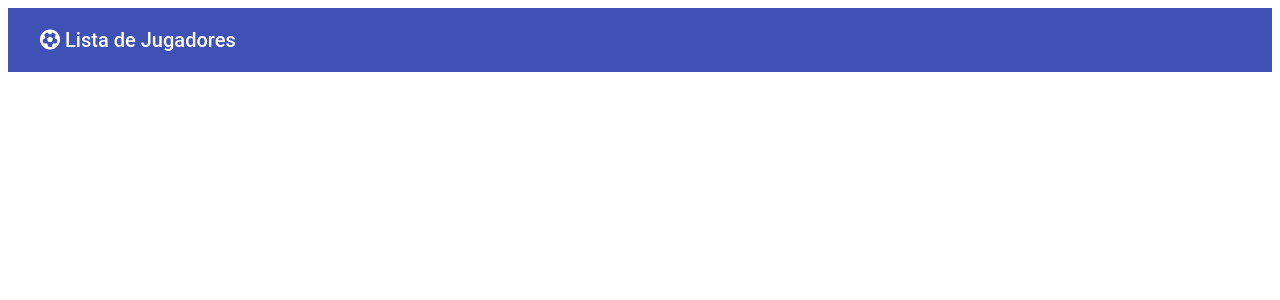
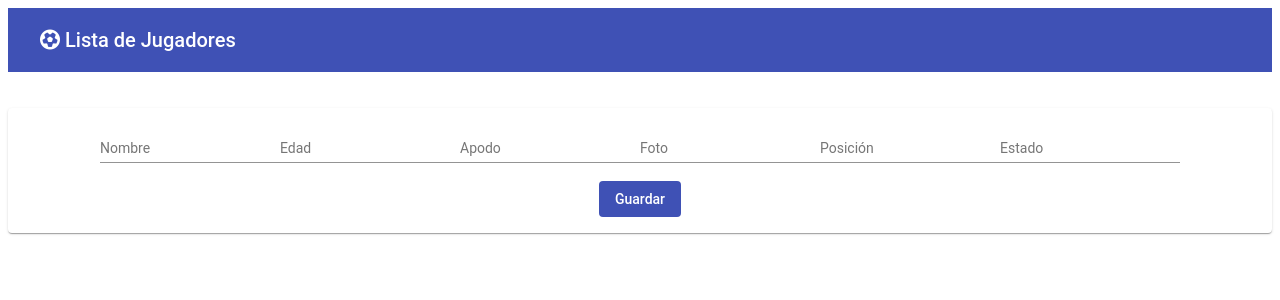
Before and after one commit to JuanGaleano14/Corte2-PRG6, an Angular app: page /editar in a window 1280 px wide. Before the commit this address led to /. Shown: the top 300 px of the page. Built offline with nearby package versions, Linux system fonts and the light colour scheme; no server answers.

Commit message:
Edición de registros
Pendiente hacer que el formulario de actualización desaparezca después de finalizar.

```diff
--- a/src/app/_services/personas.service.ts
+++ b/src/app/_services/personas.service.ts
@@ -6,7 +6,7 @@ import { Personas } from './../interfaces/personas.interface';
   providedIn: 'root'
 })
 export class PersonasService {
-
+  id: string;
   constructor(private http: HttpClient) { }
 
   obtenerPersonas(){
@@ -14,7 +14,7 @@ export class PersonasService {
 
   }
 
-  guardarPersonas(nombre: string, edad: string, apodo: string, imagen: string, posicion: string, estado: string){
+  guardarPersonas(nombre: string, edad: string, apodo: string, imagen: string, posicion: string, estado: string) {
 
     return this.http.get('https://localhost/angulardb/guardar.php?nombre=' + nombre +
      '&edad=' + edad + '&apodo=' + apodo + '&foto=' + imagen + '&posicion=' + posicion + '&estado='
@@ -28,4 +28,18 @@ export class PersonasService {
 
   }
 
+  setId(id: string) {
+    this.id = id;
+  }
+
+  getId(id: string) {
+    return this.id;
+  }
+
+  editarPersonas(nombre: string, edad: string, apodo: string, imagen: string, posicion: string, estado: string) {
+    return this.http.get('https://localhost/angulardb/editar.php?nombre=' + nombre +
+    '&edad=' + edad + '&apodo=' + apodo + '&foto=' + imagen + '&posicion=' + posicion + '&estado='
+     + estado + '&id=' + this.id);
+  }
+
 }
--- a/src/app/app-routing.module.ts
+++ b/src/app/app-routing.module.ts
@@ -2,11 +2,13 @@ import { NgModule } from '@angular/core';
 import { Routes, RouterModule } from '@angular/router';
 
 import { TablaComponent } from './components/tabla/tabla.component';
+import { EditComponent } from './edit/edit.component';
 
 
 const routes: Routes = [
   {path: '',   redirectTo: '/infoPersonas', pathMatch: 'full'},
-  { path: 'infoPersonas', component: TablaComponent}
+  { path: 'infoPersonas', component: TablaComponent},
+  { path: 'editar', component: EditComponent}
 ];
 
 @NgModule({
--- a/src/app/app.module.ts
+++ b/src/app/app.module.ts
@@ -51,11 +51,13 @@ import {MatToolbarModule} from '@angular/material/toolbar';
 import {MatTooltipModule} from '@angular/material/tooltip';
 import {MatTreeModule} from '@angular/material/tree';
 import {ReactiveFormsModule} from '@angular/forms';
+import { EditComponent } from './edit/edit.component';
 
 @NgModule({
   declarations: [
     AppComponent,
-    TablaComponent
+    TablaComponent,
+    EditComponent
   ],
   imports: [
     BrowserModule,
--- a/src/app/components/tabla/tabla.component.html
+++ b/src/app/components/tabla/tabla.component.html
@@ -46,13 +46,17 @@
         <b>Edad:</b> {{j.edad}}<br>
       </mat-card-content>
       <mat-card-actions aling="end">
-         <button mat-button color="primary">Editar</button>
+         <button mat-button color="primary" routerLink="/editar" (click)=editar(j.id)>Editar</button>
          <button mat-button color="primary" (click)=eliminar(j.id)>Eliminar</button>
         </mat-card-actions>
     </mat-card>
   </mat-grid-tile>
 </mat-grid-list>
 
+<div>
+  <router-outlet></router-outlet>
+</div>
+
 <ng-template #noData>
   <div class="mat-elevation-z8 noData"><h2>No hay registros.</h2></div>
 </ng-template>
--- a/src/app/components/tabla/tabla.component.ts
+++ b/src/app/components/tabla/tabla.component.ts
@@ -49,7 +49,7 @@ export class TablaComponent implements OnInit {
     this.ngOnInit();
   }
 
-  eliminar(id:string){
+  eliminar(id: string) {
 
     this.servicioPersonas.eliminarPersonas(id).subscribe((snap) => {
       console.log(snap);
@@ -58,4 +58,10 @@ export class TablaComponent implements OnInit {
 
   }
 
+  editar(id: string) {
+
+    this.servicioPersonas.setId(id);
+
+  }
+
 }
--- /dev/null
+++ b/src/app/edit/edit.component.html
@@ -0,0 +1,28 @@
+<mat-card class="persona-card">
+
+    <mat-card-content align ="center">
+
+      <mat-form-field>
+        <input matInput placeholder="Nombre" [formControl] ="nombre">
+      </mat-form-field>
+      <mat-form-field>
+        <input matInput placeholder="Edad" [formControl] ="edad">
+      </mat-form-field>
+      <mat-form-field>
+        <input matInput placeholder="Apodo" [formControl] ="apodo">
+      </mat-form-field>
+      <mat-form-field>
+        <input matInput placeholder="Foto" [formControl] ="imagen">
+      </mat-form-field>
+      <mat-form-field>
+        <input matInput placeholder="Posición" [formControl] ="posicion">
+      </mat-form-field>
+      <mat-form-field>
+        <input matInput placeholder="Estado" [formControl] ="estado">
+      </mat-form-field>
+      <br>
+      <button mat-flat-button color="primary" (click) = editar()>Guardar</button>
+
+    </mat-card-content>
+
+  </mat-card>
--- /dev/null
+++ b/src/app/edit/edit.component.ts
@@ -0,0 +1,48 @@
+import { Component, OnInit } from '@angular/core';
+import {Personas} from '../interfaces/personas.interface';
+import { PersonasService } from './../_services/personas.service';
+import {FormControl} from '@angular/forms';
+
+@Component({
+  selector: 'app-edit',
+  templateUrl: './edit.component.html',
+  styleUrls: ['./edit.component.css']
+})
+export class EditComponent implements OnInit {
+  personas: Personas[] = [];
+
+  nombre = new FormControl('');
+  apodo = new FormControl('');
+  posicion = new FormControl('');
+  imagen = new FormControl('');
+  edad = new FormControl('');
+  estado = new FormControl('');
+
+  constructor(private servicioPersonas: PersonasService) { }
+
+  ngOnInit() {
+    this.llamarServicio();
+  }
+
+  llamarServicio() {
+   /* this.http.get('https://api-mi-liga.now.sh/api/jugadores').subscribe((personas: Personas[])=>{
+      console.log(personas);
+      this.personas = personas;
+    });*/
+
+      this.servicioPersonas.obtenerPersonas().subscribe((personas: Personas[])=>{
+        console.log(personas);
+        this.personas = personas;
+      });
+  }
+
+  editar() {
+
+    this.servicioPersonas.editarPersonas(this.nombre.value, this.edad.value, this.apodo.value, this.imagen.value,
+      this.posicion.value, this.estado.value).subscribe((snap) => {
+      console.log(snap);
+    });
+    this.ngOnInit();
+  }
+
+}
```
Also changed, not shown: src/app/edit/edit.component.css (added), 1 other file (tests, documents, lock files or other folders).
